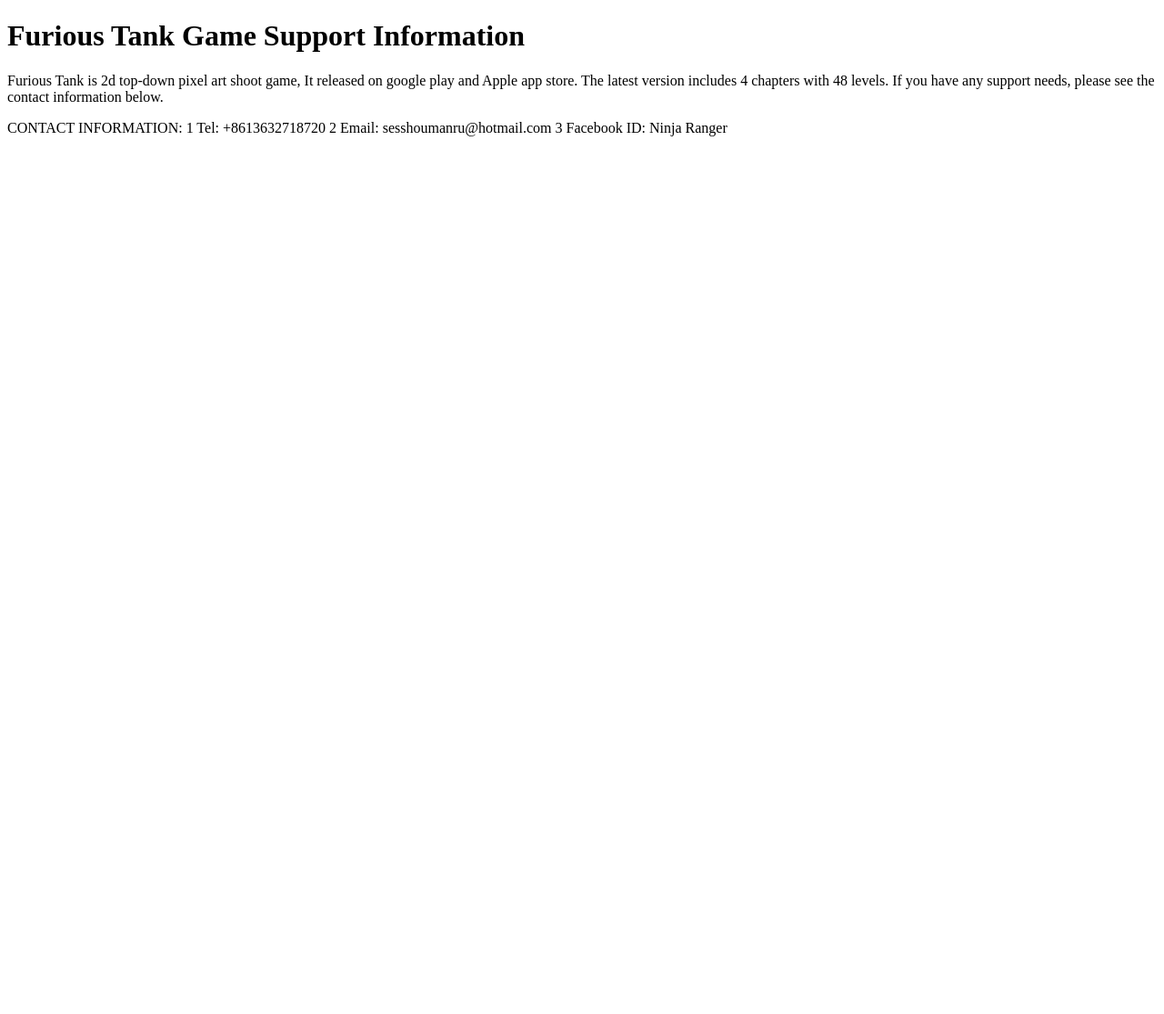
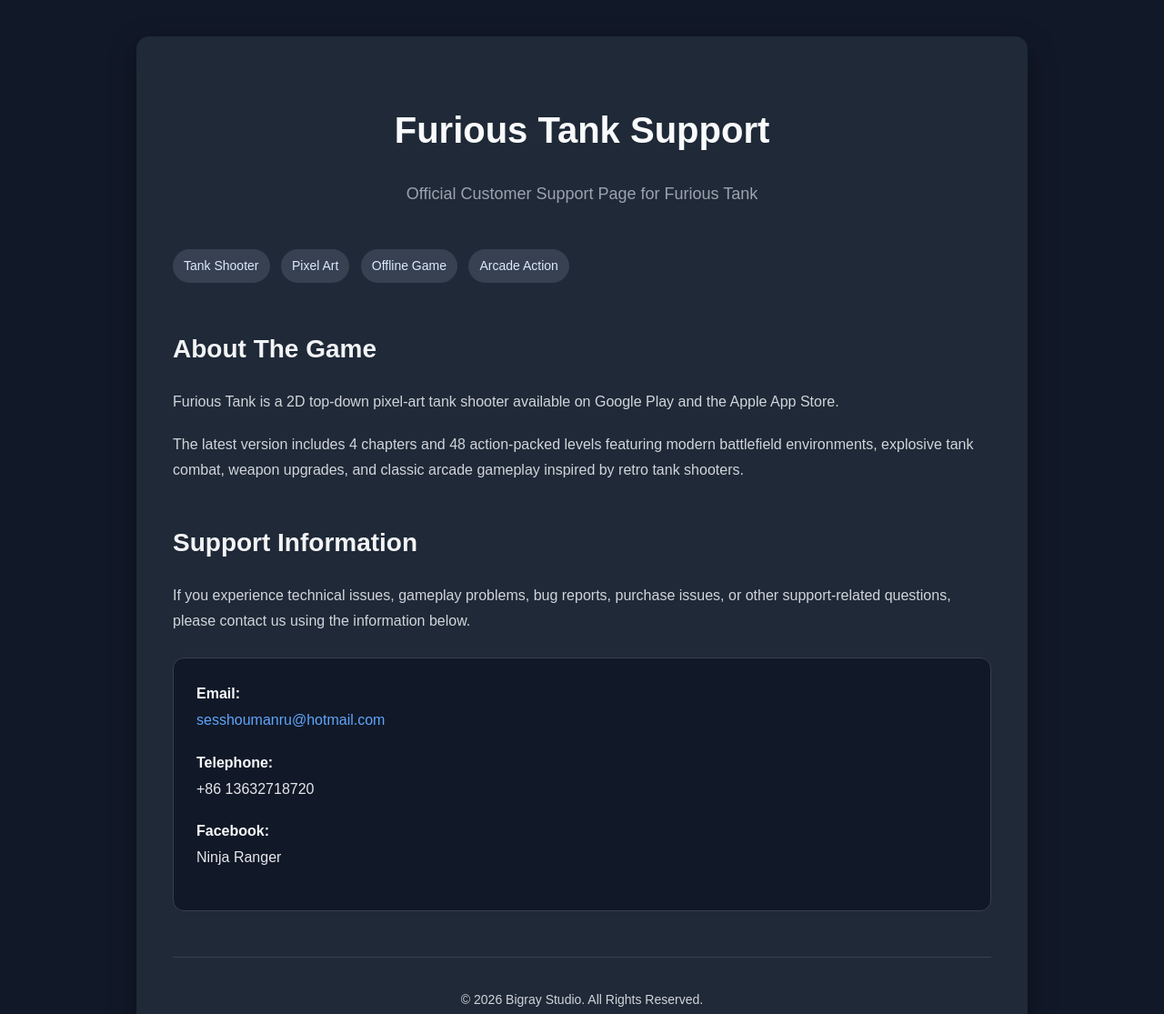
Before and after one commit to sesshoumanru/sesshoumanru.github.io, a plain HTML site: page supporttank.html in a window 1280 px wide. Shown: the top 1115 px of the page at 91% size. Before the commit the page ends 800 px from the top, so only its background shows below. Drawn offline with Linux system fonts and the light colour scheme.

Commit message:
Update supporttank.html

```diff
--- a/supporttank.html
+++ b/supporttank.html
@@ -1,8 +1,189 @@
 <!DOCTYPE html>
-<html>
+<html lang="en">
+<head>
+    <meta charset="UTF-8">
+    <meta name="viewport" content="width=device-width, initial-scale=1.0">
+    <title>Furious Tank Support</title>
+
+    <style>
+        body {
+            margin: 0;
+            padding: 0;
+            background-color: #111827;
+            color: #e5e7eb;
+            font-family: Arial, sans-serif;
+            line-height: 1.8;
+        }
+
+        .container {
+            max-width: 900px;
+            margin: 40px auto;
+            padding: 40px;
+            background-color: #1f2937;
+            border-radius: 14px;
+            box-shadow: 0 10px 30px rgba(0,0,0,0.35);
+        }
+
+        h1 {
+            text-align: center;
+            font-size: 40px;
+            margin-bottom: 10px;
+            color: #f9fafb;
+        }
+
+        .subtitle {
+            text-align: center;
+            color: #9ca3af;
+            margin-bottom: 45px;
+            font-size: 18px;
+        }
+
+        h2 {
+            font-size: 28px;
+            margin-top: 40px;
+            margin-bottom: 18px;
+            color: #f3f4f6;
+        }
+
+        p {
+            color: #d1d5db;
+            margin-bottom: 18px;
+        }
+
+        .tag-container {
+            margin-bottom: 25px;
+        }
+
+        .tag {
+            display: inline-block;
+            background-color: #374151;
+            color: #dbeafe;
+            padding: 6px 12px;
+            border-radius: 999px;
+            font-size: 14px;
+            margin-right: 8px;
+            margin-bottom: 8px;
+        }
+
+        .support-box {
+            background-color: #111827;
+            border: 1px solid #374151;
+            border-radius: 12px;
+            padding: 25px;
+            margin-top: 25px;
+        }
+
+        .support-item {
+            margin-bottom: 18px;
+        }
+
+        .support-item strong {
+            color: #f9fafb;
+        }
+
+        a {
+            color: #60a5fa;
+            text-decoration: none;
+        }
+
+        a:hover {
+            text-decoration: underline;
+        }
+
+        footer {
+            margin-top: 50px;
+            padding-top: 20px;
+            border-top: 1px solid #374151;
+            text-align: center;
+            color: #9ca3af;
+            font-size: 14px;
+        }
+
+        @media (max-width: 768px) {
+            .container {
+                margin: 20px;
+                padding: 25px;
+            }
+
+            h1 {
+                font-size: 32px;
+            }
+
+            h2 {
+                font-size: 24px;
+            }
+        }
+    </style>
+</head>
+
 <body>
-    <h1>Furious Tank Game Support Information</h1>
-    <p>Furious Tank is 2d top-down pixel art shoot game, It released on google play and Apple app store. The latest version includes 4 chapters with 48 levels. If you have any support needs, please see the contact information below.</p>
-    <p>CONTACT INFORMATION:   1 Tel: +8613632718720   2 Email:  sesshoumanru@hotmail.com   3 Facebook ID:  Ninja Ranger</p>
+
+    <div class="container">
+
+        <h1>Furious Tank Support</h1>
+
+        <p class="subtitle">
+            Official Customer Support Page for Furious Tank
+        </p>
+
+        <div class="tag-container">
+            <span class="tag">Tank Shooter</span>
+            <span class="tag">Pixel Art</span>
+            <span class="tag">Offline Game</span>
+            <span class="tag">Arcade Action</span>
+        </div>
+
+        <h2>About The Game</h2>
+
+        <p>
+            Furious Tank is a 2D top-down pixel-art tank shooter available on Google Play
+            and the Apple App Store.
+        </p>
+
+        <p>
+            The latest version includes 4 chapters and 48 action-packed levels featuring
+            modern battlefield environments, explosive tank combat, weapon upgrades,
+            and classic arcade gameplay inspired by retro tank shooters.
+        </p>
+
+        <h2>Support Information</h2>
+
+        <p>
+            If you experience technical issues, gameplay problems, bug reports,
+            purchase issues, or other support-related questions, please contact us
+            using the information below.
+        </p>
+
+        <div class="support-box">
+
+            <div class="support-item">
+                <strong>Email:</strong><br>
+                <a href="mailto:sesshoumanru@hotmail.com">
+                    sesshoumanru@hotmail.com
+                </a>
+            </div>
+
+            <div class="support-item">
+                <strong>Telephone:</strong><br>
+                +86 13632718720
+            </div>
+
+            <div class="support-item">
+                <strong>Facebook:</strong><br>
+                Ninja Ranger
+            </div>
+
+        </div>
+
+        <footer>
+
+            <p>
+                © 2026 Bigray Studio. All Rights Reserved.
+            </p>
+
+        </footer>
+
+    </div>
+
 </body>
 </html>
```
